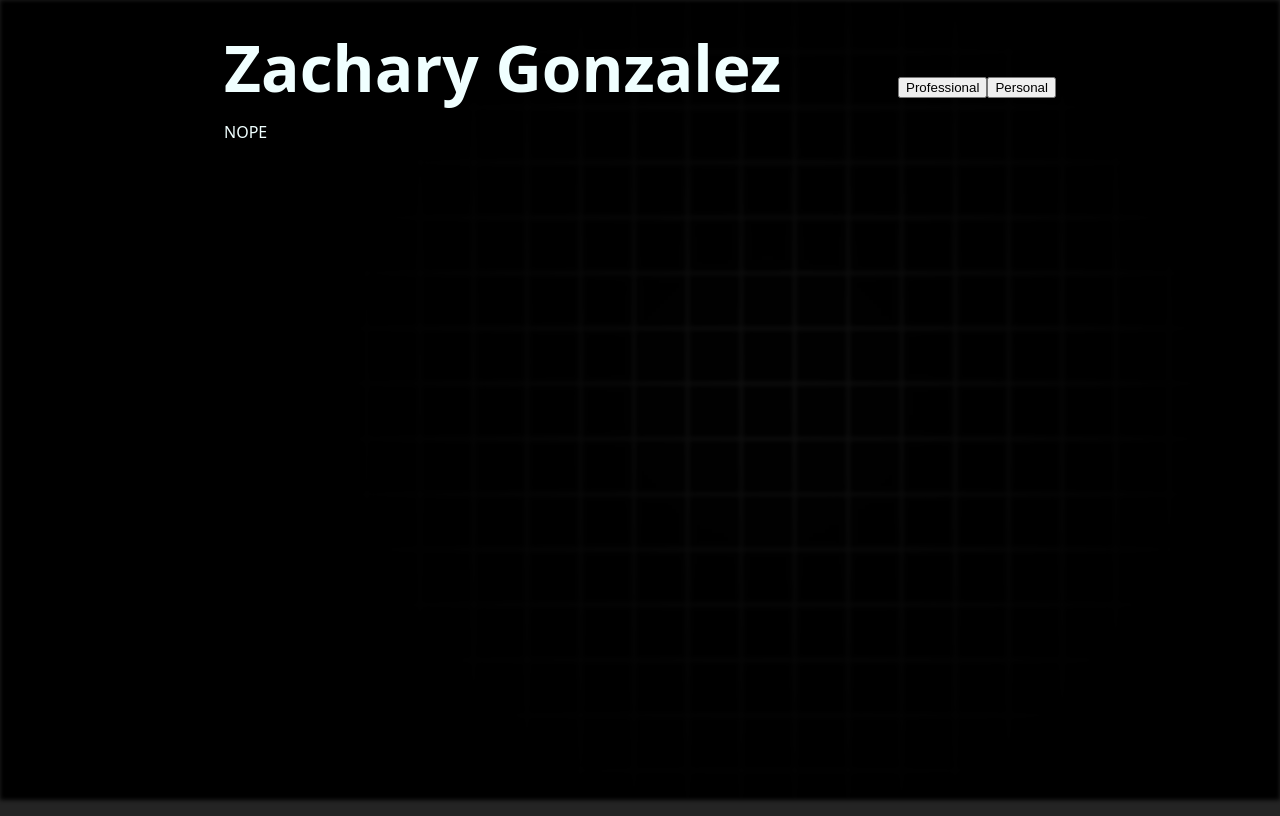
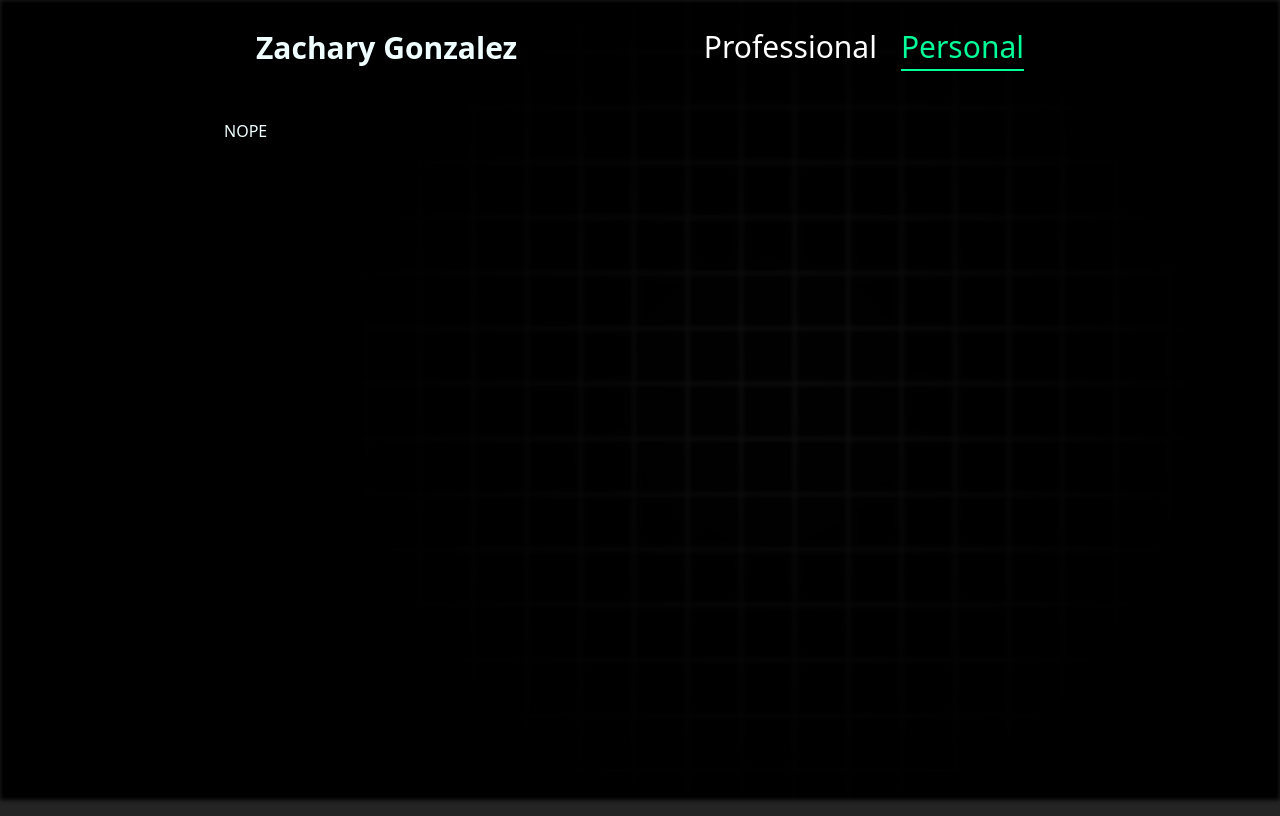
Before and after one commit to ZacharyGonzalez/Portfolio, a React (Vite) app: page /Personal in a window 1280 px wide. Built offline with nearby package versions, Linux system fonts and the light colour scheme.

Commit message:
Using navLink from react for easier styling

```diff
--- a/src/components/layout/Navbar.tsx
+++ b/src/components/layout/Navbar.tsx
@@ -1,15 +1,32 @@
 import "../styles/navbar.css";
-import { useNavigate } from "react-router-dom";
+import { NavLink } from "react-router-dom";
 
 export default function Navbar() {
-  const navigate = useNavigate();
   return (
-    <div className="navbar">
-      Zachary Gonzalez
-      <div>
-        <button onClick={() => navigate("/")}>Professional</button>
-        <button onClick={() => navigate("/personal")}>Personal</button>
+    <nav className="navbar">
+      <div className="navbar-title">
+        Zachary Gonzalez
       </div>
-    </div>
+      <div className="navbar-links">
+        <NavLink
+          to="/" end
+          className={
+            ({ isActive }) =>
+              isActive ? "nav-link active" : "nav-link"
+          }
+        >
+          Professional
+        </NavLink>
+        <NavLink
+          to="/personal"
+          className={
+            ({ isActive }) =>
+              isActive ? "nav-link active" : "nav-link"
+          }
+        >
+          Personal
+        </NavLink>
+      </div>
+    </nav>
   );
 }
--- a/src/components/styles/navbar.css
+++ b/src/components/styles/navbar.css
@@ -2,9 +2,32 @@
   display: flex;
   align-items: center;
   justify-content: space-between;
-  align-content: center;
-  font-size: 64px;
+  padding: 1rem 2rem;
+}
+
+.navbar-title {
   font-weight: bold;
-  height: 40px;
-  padding-top: 40px;
+  font-size: 30px;
 }
+
+.navbar-links {
+  display: flex;
+  gap: 1.5rem;
+  font-size: 30px;
+}
+
+.nav-link {
+  color: white;
+  text-decoration: none;
+  font-weight: 500;
+  transition: color 0.2s ease, border-bottom 0.2s ease;
+}
+
+.nav-link:hover {
+  color: #00ff99;
+}
+
+.nav-link.active {
+  color: #00ff99;
+  border-bottom: 2px solid #00ff99;
+}
```
